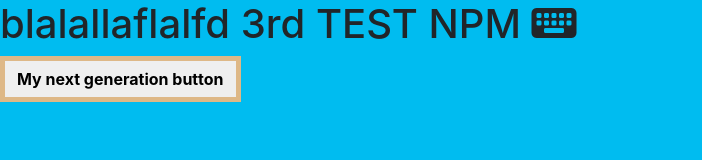
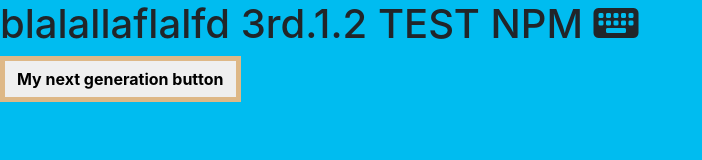
Before and after one commit to DelhoveJonas/design, a website: page index.html in a window 1280 px wide. Shown: the whole page, without its empty margins (0-702 px from the left). Drawn offline with Linux system fonts and the light colour scheme.

Commit message:
3rd commit with bug fix

```diff
--- a/index.html
+++ b/index.html
@@ -11,7 +11,7 @@
 
 </head>
 <body>
-    <h1>blalallaflalfd 3rd TEST NPM     <i class="fas fa-keyboard"></i>
+    <h1>blalallaflalfd 3rd.1.2 TEST NPM     <i class="fas fa-keyboard"></i>
     </h1>
     <button type="button" class="btn btn-primarµ
     y">My next generation button</button>
--- a/my-test-package/package.json
+++ b/my-test-package/package.json
@@ -1,6 +1,6 @@
 {
   "name": "jonasdesignsysteem",
-  "version": "1.0.0",
+  "version": "3.1.1",
   "main": "index.js",
   "scripts": {
     "test": "echo \"Error: no test specified\" && exit 1"
--- a/package.json
+++ b/package.json
@@ -1,6 +1,6 @@
 {
-  "name": "test-package",
-  "version": "3.1.1",
+  "name": "jonasdesignsysteem",
+  "version": "3.1.2",
   "description": "First version",
   "main": "index.js",
   "dependencies": {
```
